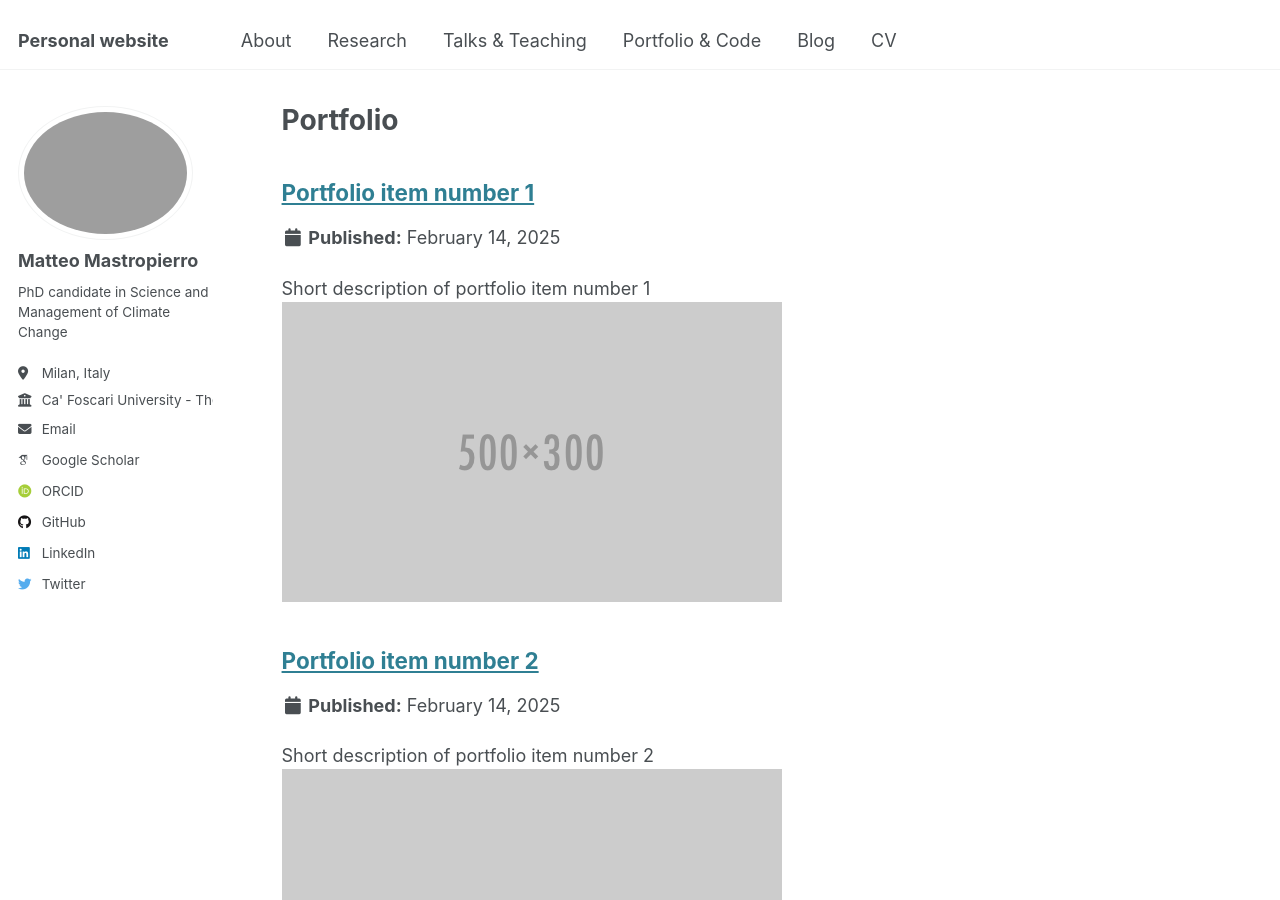
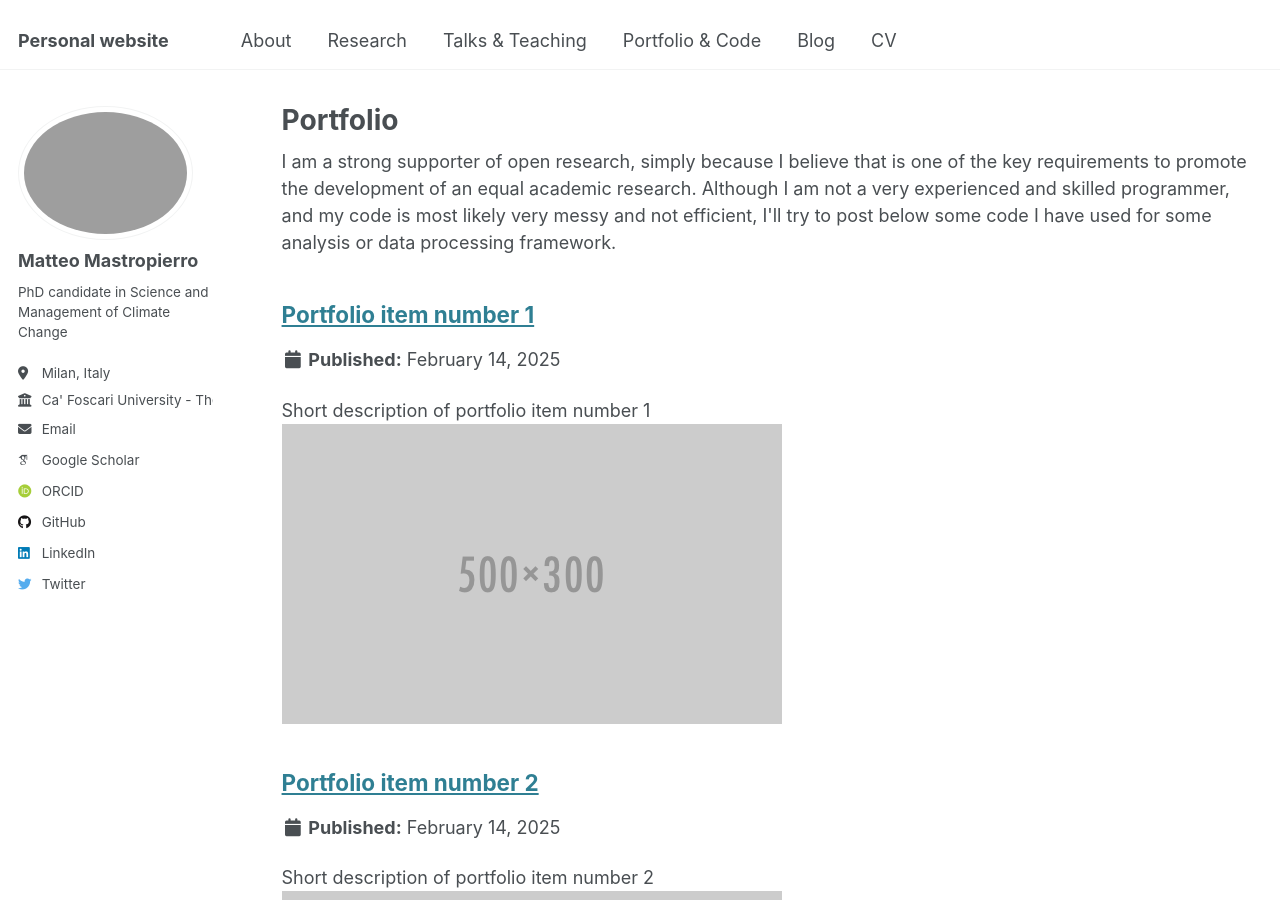
Before and after one commit to Matteo-Mastro/Matteo-Mastro.github.io, a Jekyll site: the page built from _pages/portfolio.html, in a window 1280 px wide and 900 px high. Built offline with Jekyll 4.4.1, drawn with Linux system fonts in a browser that asks for light colours; some web fonts are replaced.

Commit message:
Update portfolio.html

```diff
--- a/_pages/portfolio.html
+++ b/_pages/portfolio.html
@@ -7,6 +7,9 @@ author_profile: true
 
 {% include base_path %}
 
+<div class="wordwrap">I am a strong supporter of open research, simply because I believe that is one of the key requirements to promote the development of an equal academic research.
+  Although I am not a very experienced and skilled programmer, and my code is most likely very messy and not efficient, I'll try to post below some code I have used for some analysis or data processing framework.
+</div>
 
 {% for post in site.portfolio %}
   {% include archive-single.html %}
```
